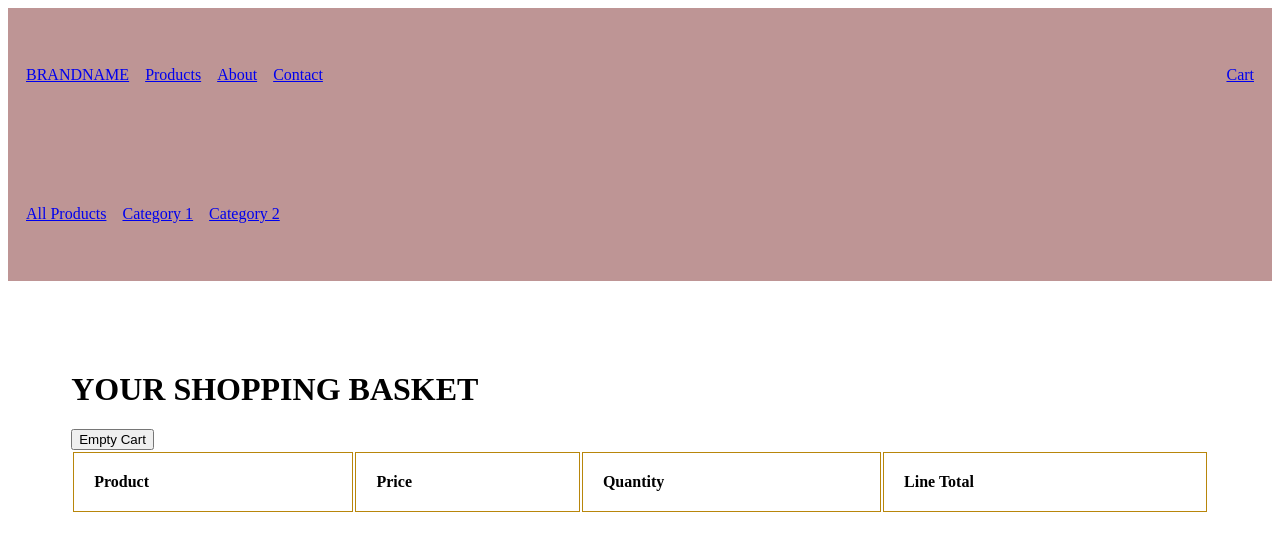
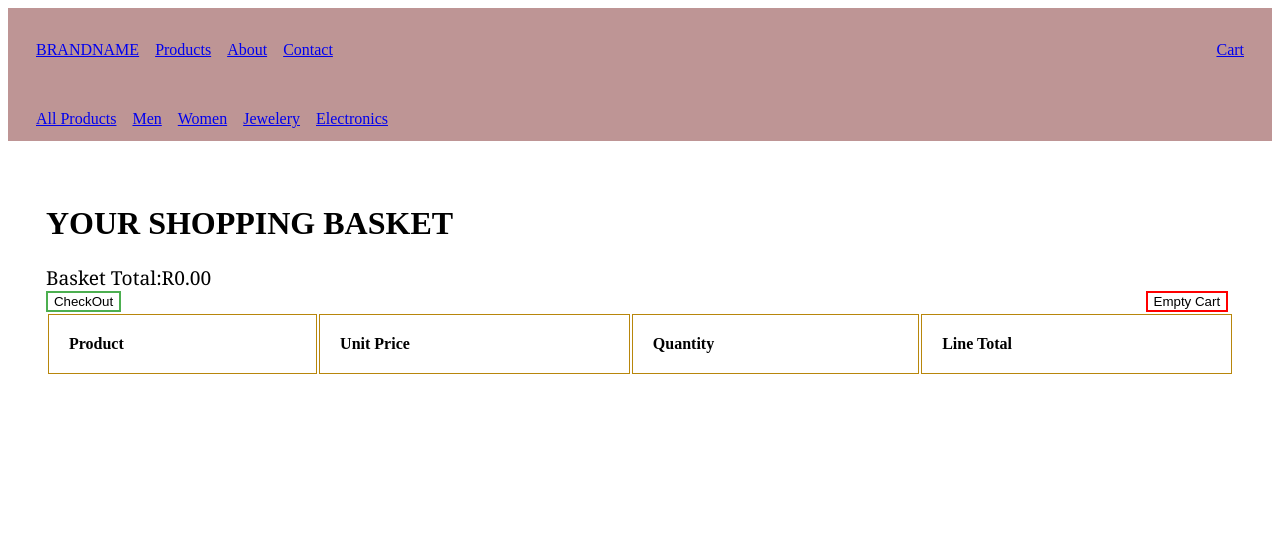
Before and after one commit to LizzieChibvuri/shopping-cart, a React (Create React App) app: page /cart in a window 1280 px wide. Shown: the top 550 px of the page. Built offline with nearby package versions, Linux system fonts and the light colour scheme.

Commit message:
Cart operations and styling

```diff
--- a/src/components/Cart.tsx
+++ b/src/components/Cart.tsx
@@ -1,5 +1,6 @@
 import React, { useEffect } from 'react'
 import { connect } from 'react-redux'
+
 import { Cart } from '../models/cart.interface'
 import {
   addProductToCart,
@@ -9,6 +10,7 @@ import {
   increaseQuantity,
   removeProductFromCart,
 } from '../store/actions'
+import { formatPrice, getCartTotal } from './utils'
 
 const mapStateToProps = (state: any) => ({
   cartItems: state.cartState.cartItems as Cart[],
@@ -32,9 +34,14 @@ const CartComponent = (props: CartProps) => {
     <>
       <div className="cart-container">
         <span>
-          {' '}
-          <h1>YOUR SHOPPING BASKET </h1>{' '}
+          <h1>YOUR SHOPPING BASKET </h1>
+          <div className="cart-total">
+            Basket Total:R
+            {formatPrice(getCartTotal(props.cartItems))}
+          </div>
+          <button>CheckOut</button>
           <button
+            className="button-danger content-right"
             onClick={() => {
               props.emptyCart()
             }}>
@@ -45,7 +52,7 @@ const CartComponent = (props: CartProps) => {
           <thead>
             <tr>
               <th>Product</th>
-              <th>Price</th>
+              <th>Unit Price</th>
               <th>Quantity</th>
               <th>Line Total</th>
             </tr>
@@ -56,11 +63,14 @@ const CartComponent = (props: CartProps) => {
               props.cartItems.map((item) => (
                 <tr key={item.product.id}>
                   <td>
-                    <img src={item.product.image}></img>
-                    <p>{item.product.title}</p>
-                    <div>
-                      {' '}
+                    <img
+                      className="content-left"
+                      src={item.product.image}></img>
+
+                    <div className="">
+                      <p>{item.product.title}</p>
                       <button
+                        className="button-danger"
                         onClick={() => {
                           props.removeProduct(item.product.id)
                         }}>
@@ -69,8 +79,9 @@ const CartComponent = (props: CartProps) => {
                     </div>
                   </td>
                   <td>{item.product.price}</td>
-                  <td className="row">
+                  <td>
                     <button
+                      className="row"
                       onClick={() => {
                         item.quantity > 1 &&
                           props.decrementQuantity(item.product.id)
@@ -78,16 +89,17 @@ const CartComponent = (props: CartProps) => {
                       -
                     </button>
 
-                    <div>{item.quantity}</div>
+                    <div className="row item-quantity">{item.quantity}</div>
 
                     <button
+                      className="row"
                       onClick={() => {
                         props.incrementQuantity(item.product.id)
                       }}>
                       +
                     </button>
                   </td>
-                  <td>{item.product.price * item.quantity}</td>
+                  <td>R{formatPrice(item.product.price * item.quantity)}</td>
                 </tr>
               ))}
           </tbody>
--- a/src/components/Navbar.tsx
+++ b/src/components/Navbar.tsx
@@ -26,10 +26,16 @@ const NavBar = () => {
           <Link to="/products">All Products</Link>
         </li>
         <li className="leftMenu">
-          <Link to="/products">Category 1</Link>
+          <Link to="/products/category/men">Men</Link>
         </li>
         <li className="leftMenu">
-          <Link to="/products">Category 2</Link>
+          <Link to="/products/category/women">Women</Link>
+        </li>
+        <li className="leftMenu">
+          <Link to="/products/category/jewelery">Jewelery</Link>
+        </li>
+        <li className="leftMenu">
+          <Link to="/products/category/electronics">Electronics</Link>
         </li>
       </ul>
     </div>
--- a/src/components/Products.tsx
+++ b/src/components/Products.tsx
@@ -11,7 +11,7 @@ import {
 import Modal from './ProductView'
 
 interface Props {
-  category?: string[]
+  category?: string
 }
 
 const mapStateToProps = (state: any) => ({
@@ -28,7 +28,7 @@ const mapDispatchToProps = {
   closeModal: closeProductPageModal,
   showModal: showProductPageModal,
   addProduct: addProductToCart,
-  getProducts: initiateGetAllProducts as () => void,
+  getProducts: initiateGetAllProducts as (category?: string) => void,
 }
 
 type ProductsProps = typeof mapDispatchToProps &
@@ -38,7 +38,9 @@ type ProductsProps = typeof mapDispatchToProps &
 const ProductsComponent = (props: ProductsProps) => {
   useEffect(() => {
     async function getProductsList() {
-      await props.getProducts()
+      props.category === undefined
+        ? await props.getProducts()
+        : await props.getProducts(props.category)
     }
 
     getProductsList()
@@ -46,7 +48,7 @@ const ProductsComponent = (props: ProductsProps) => {
 
   return (
     <>
-      <h1>PRODUCTS LIST </h1>
+      <h1 className="heading">PRODUCTS LIST </h1>
       {props.productsLoaded ? (
         <div className="products-container">
           {props.productList &&
--- /dev/null
+++ b/src/components/utils.tsx
@@ -0,0 +1,11 @@
+import { Cart } from '../models/cart.interface'
+
+export function formatPrice(price: number) {
+  return (Math.round(price * 100) / 100).toFixed(2)
+}
+export function getCartTotal(items: Cart[]) {
+  return items.reduce(
+    (previous, current) => previous + current.quantity * current.product.price,
+    0,
+  )
+}
--- a/src/index.tsx
+++ b/src/index.tsx
@@ -18,6 +18,22 @@ ReactDOM.render(
         <Routes>
           <Route path="/" element={<App />}>
             <Route path="/products" element={<Products />} />
+            <Route
+              path="/products/category/jewelery"
+              element={<Products category="jewelery" />}
+            />
+            <Route
+              path="/products/category/electronics"
+              element={<Products category="electronics" />}
+            />{' '}
+            <Route
+              path="/products/category/men"
+              element={<Products category="men's clothing" />}
+            />{' '}
+            <Route
+              path="/products/category/women"
+              element={<Products category="women's clothing" />}
+            />
             <Route path="/cart" element={<CartComponent />} />
             <Route path="/contact" element={<ContactComponent />} />
             <Route path="/about" element={<AboutComponent />} />
--- a/src/store/actions/product.actions.ts
+++ b/src/store/actions/product.actions.ts
@@ -8,24 +8,25 @@ export const GET_PRODUCTS_BY_CATEGORY = 'GET_PRODUCTS_BY_CATEGORY'
 export const CLOSE_PRODUCT_INFO_MODAL = 'CLOSE_PRODUCT_INFO_MODAL'
 export const SHOW_PRODUCT_INFO_MODAL = 'SHOW_PRODUCT_INFO_MODAL'
 
-export const initiateGetAllProducts = () => (dispatch: any) => {
+export const initiateGetAllProducts =
+  (category?: string) => (dispatch: any) => {
     // Fix tis later,tryna save my data
     dispatch({
       type: GET_ALL_PRODUCTS_SUCCESS,
       payload: products,
     })
-  // axios
-  //   .get('https://fakestoreapi.com/products')
-  //   .then((response) => {
-  //     dispatch({
-  //       type: GET_ALL_PRODUCTS_SUCCESS,
-  //       payload: response.data,
-  //     })
-  //   })
-  //   .catch((error) => {
-  //     alert('inside failure')
-  //     getAllProductsFailure(error)
-  //   })
+    axios
+      .get('https://fakestoreapi.com/products')
+      .then((response) => {
+        dispatch({
+          type: GET_ALL_PRODUCTS_SUCCESS,
+          payload: { data: response.data, category },
+        })
+      })
+      .catch((error) => {
+        alert('inside failure')
+        getAllProductsFailure(error)
+      })
   }
 export const getAllProductsSucess = (products: Product[]) => ({
   type: GET_ALL_PRODUCTS_SUCCESS,
--- a/src/store/reducers/product.reducer.ts
+++ b/src/store/reducers/product.reducer.ts
@@ -30,7 +30,12 @@ export default function productsListReducer(state = InitialState, action: any) {
       return {
         ...state,
         productsLoaded: true,
-        products: action.payload,
+        products:
+          action.payload.category !== undefined
+            ? action.payload.data.filter(
+                (x: Product) => x.category === action.payload.category,
+              )
+            : action.payload.data,
       }
 
     case ProductActions.GET_ALL_PRODUCTS_FAILURE:
--- a/src/styles/_cart.scss
+++ b/src/styles/_cart.scss
@@ -1,9 +1,29 @@
+.cart-container {
+  padding: 3%;
+
+  button {
+    background-color: white;
+    color: black;
+    border: 2px solid #4caf50;
+  }
+
+  .button-danger {
+    border: 2px solid red;
+  }
+
+  .inline-content {
+    display: inline;
+  }
+
+  .cart-total{
+    font-size: larger;
+    font-family:Georgia, 'Times New Roman', Times, serif;
+  }
   .shopping-cart {
     width: 100%;
     table {
       overflow-wrap: break-word;
     }
-
     table,
     th,
     td {
@@ -19,13 +39,23 @@
       height: auto;
     }
   }
-.cart-container {
-  padding: 5%;
 }
 
+.button-container {
+  display: flex;
+  flex-direction: row;
+}
+.item-quantity {
+  text-align: center;
+}
 .row {
-  align-content: center;
+  float: left;
+  width: 33%;
   button {
     width: 25%;
   }
 }
+.content-right {
+  float: right;
+  margin-right: 0.5%;
+}
--- a/src/styles/_main.scss
+++ b/src/styles/_main.scss
@@ -9,7 +9,7 @@
   ul {
     list-style-type: none;
     margin: 5px;
-    padding: 50px 5px;
+    padding: 25px 15px 5px;
     overflow: hidden;
   }
 
--- a/src/styles/_product.scss
+++ b/src/styles/_product.scss
@@ -1,10 +1,12 @@
 .products-container {
   display: flex;
   flex-wrap: wrap;
-  padding-left: 10%;
+  padding-left: 5%;
   align-content: center;
 }
-
+.heading {
+  padding-left: 5%;
+}
 .product-card {
   flex: 1 0 21%;
   padding: 10px;
```
Lines whose indentation alone changed are shown as unchanged.
